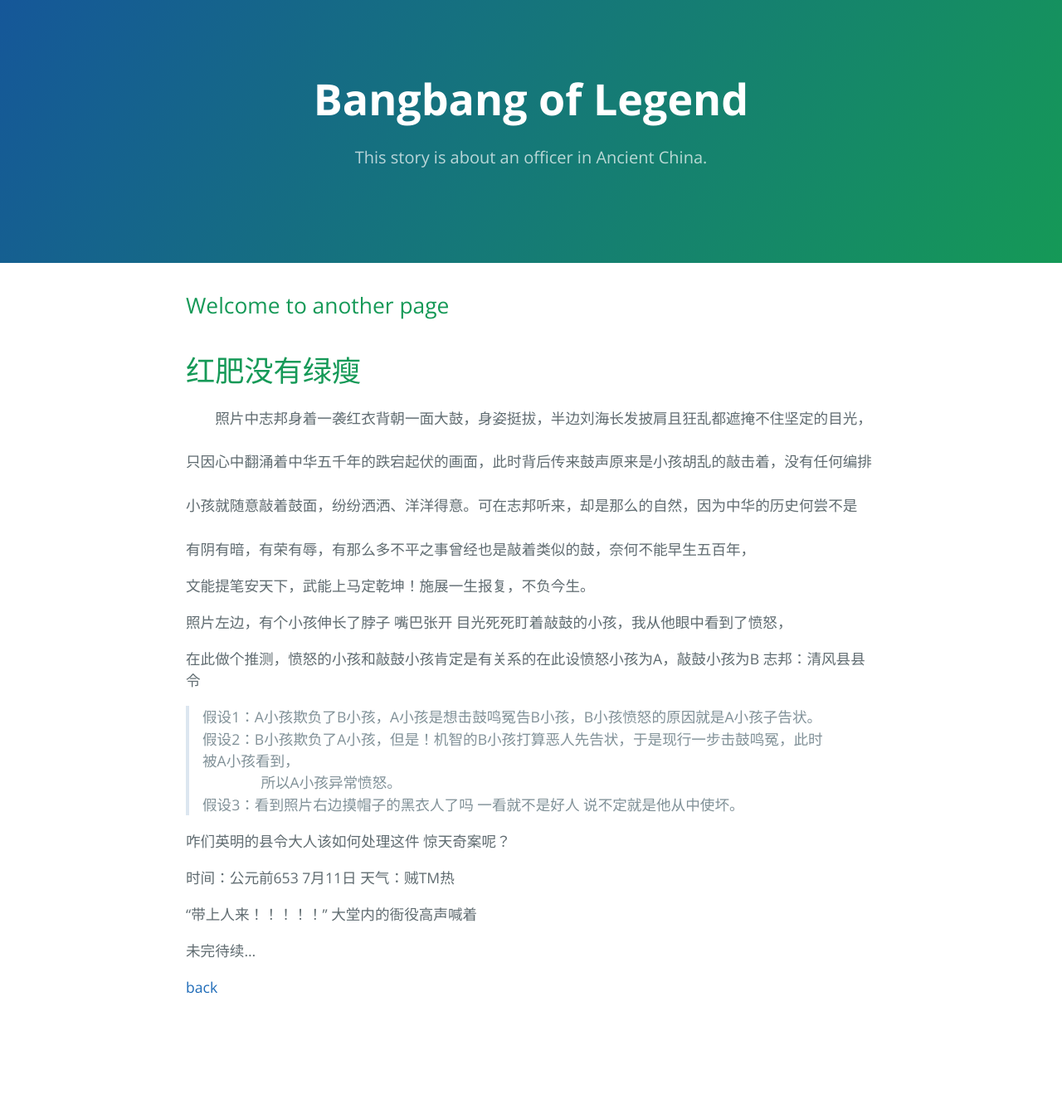
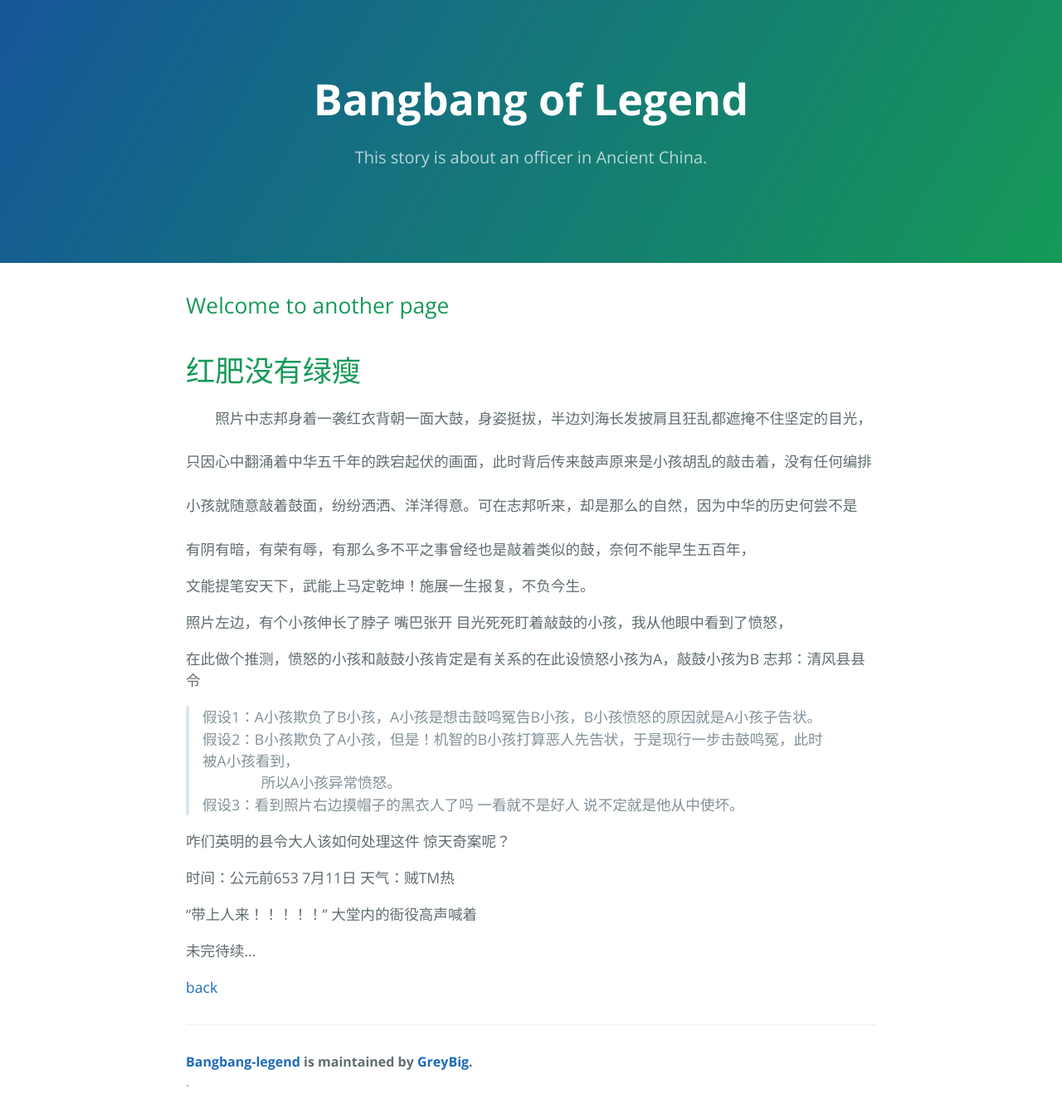
Before and after one commit to GreyBig/Bangbang-legend, a Jekyll site: the page built from chapter1.md, in a window 1280 px wide. Shown: the whole page at 83% size. Built offline with Jekyll 4.4.1, drawn with Linux system fonts in a browser that asks for light colours; our own code applies the rules of GitHub Pages for plain Markdown files; before the commit the page ends 1253 px from its top, so only the background shows below that.

Commit message:
Update default.html

```diff
--- a/_layouts/default.html
+++ b/_layouts/default.html
@@ -33,7 +33,12 @@
 
     <main id="content" class="main-content" role="main">
       {{ content }}
-
+      <footer class="site-footer">
+        {% if site.github.is_project_page %}
+          <span class="site-footer-owner"><a href="{{ site.github.repository_url }}">{{ site.github.repository_name }}</a> is maintained by <a href="{{ site.github.owner_url }}">{{ site.github.owner_name }}</a>.</span>
+        {% endif %}
+        <span class="site-footer-credits"><a href="#"></a>.</span>
+      </footer>
     </main>
   </body>
 </html>
```
